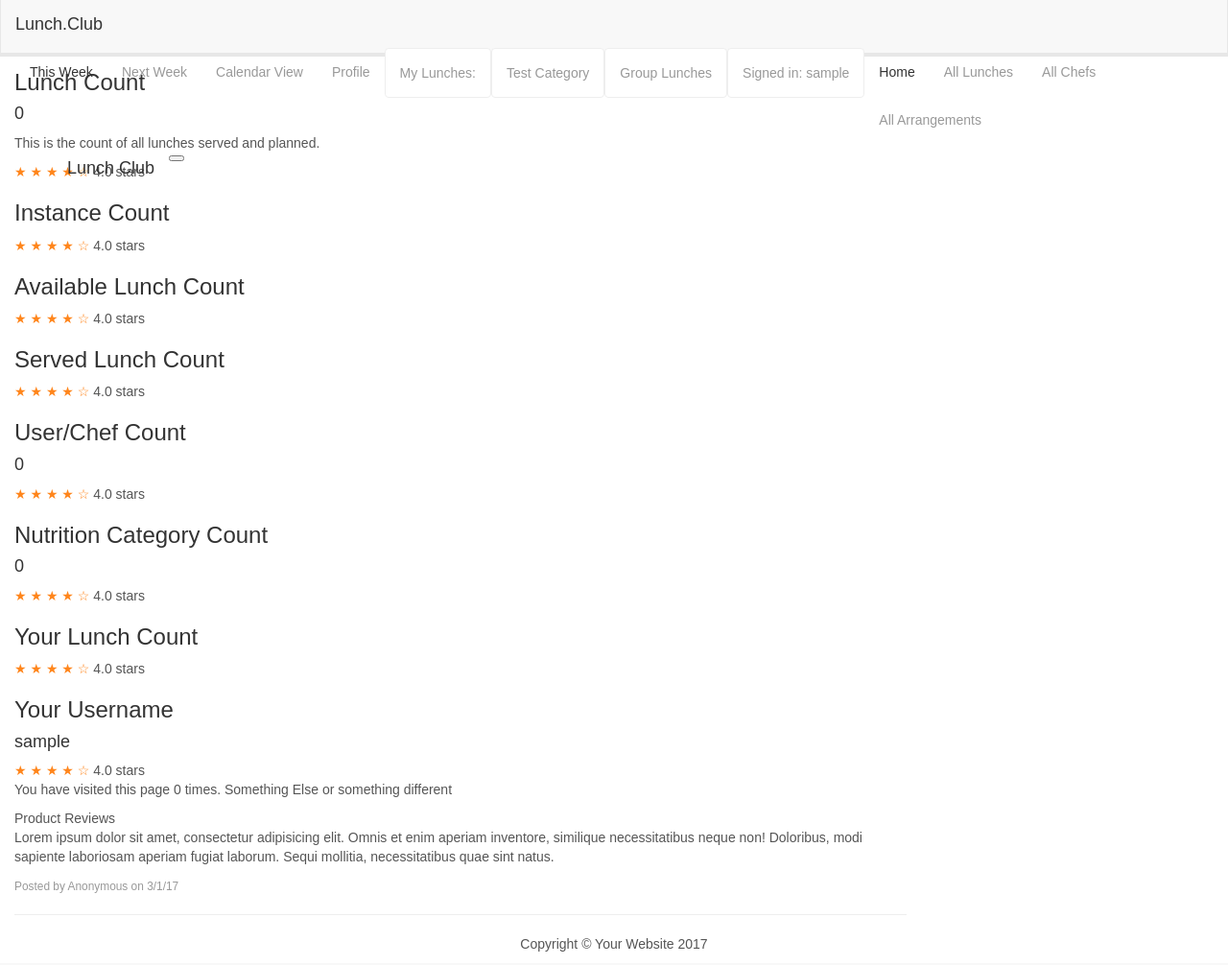
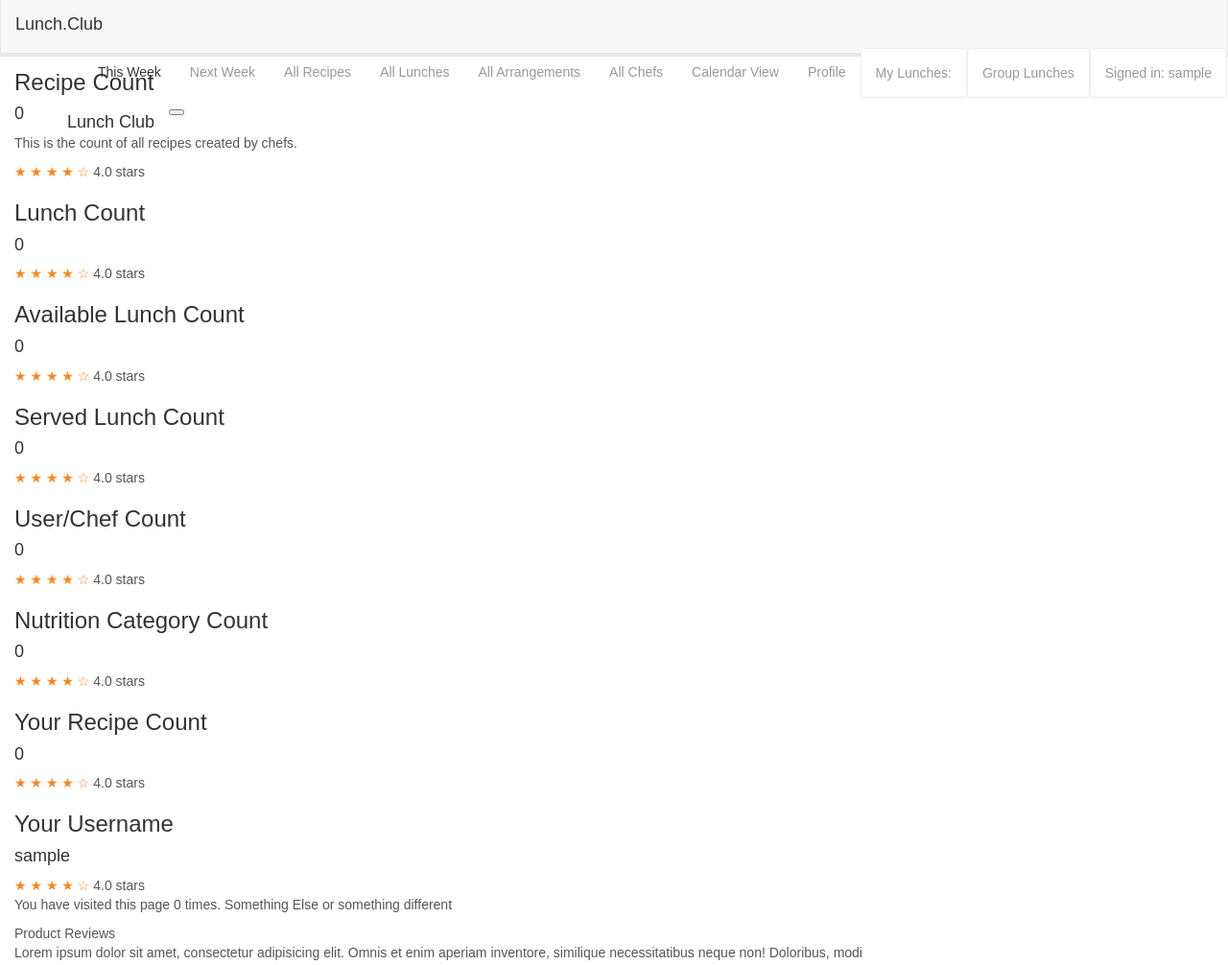
Before and after one commit to dontknow114/Lunch_Club, a Django app: page /lunchclub/ in a window 1280 px wide. Shown: the top 1006 px of the page at 96% size. Run offline with Django 3.2, Linux system fonts and the light colour scheme; the visitor is signed in with stand-in values (Sample User, id 1); data comes from the database, SQL or seed files in the repository; data that the repository does not hold is empty; some libraries are stand-ins or nearby versions.

Commit message:
Starting over with new files

```diff
--- a/lunchclub/models.py
+++ b/lunchclub/models.py
@@ -30,6 +30,7 @@
     # Author as a string rather than object because it hasn't been declared yet in the file.
     description = models.TextField(max_length=1000, help_text="Enter a brief description of the lunch")
     nutritioncategory = models.ManyToManyField(NutritionCategory, help_text="Select a nutrition category for this book")
+    recipe_image = models.ImageField(upload_to='', null=True, blank=True)
     # ManyToManyField used because genre can contain many books. Books can cover many genres.
     # Genre class has already been defined so we can specify the object above.
 
@@ -59,7 +60,7 @@
     """
     Model representing a specific copy of a book (i.e. that can be borrowed from the library).
     """
-#    id = models.UUIDField(primary_key=True, default=uuid.uuid4, help_text="Unique ID for this particular lunch across all lunches served and planned")
+    id = models.UUIDField(primary_key=True, default=uuid.uuid4, help_text="Unique ID for this particular lunch across all lunches served and planned")
     recipe = models.ForeignKey('Recipe', on_delete=models.SET_NULL, null=True)
     information = models.TextField(max_length=1000)
     serve_date = models.DateField(null=True, blank=True)
@@ -122,7 +123,6 @@
     id = models.UUIDField(primary_key=True, default=uuid.uuid4, help_text="Unique ID for this particular transaction for this lunch instance")
 
     gastronome = models.ForeignKey(User, on_delete=models.SET_NULL, null=True)
-    serve_date = models.DateField(null=True, blank=True)
     kudos_amount = models.IntegerField(help_text = "Amount for this transaction")
 
 
@@ -147,4 +147,4 @@
         return reverse('arrangement-detail', args=[str(self.id)])
 
     def __str__(self):
-        return '%s %s %s' % (self.lunch.recipe.user.username, self.gastronome, self.lunch)
+        return '%s %s %s' % (self.lunch.recipe.chef.username, self.gastronome, self.lunch)
--- a/lunchclub/templates/base_generic.html
+++ b/lunchclub/templates/base_generic.html
@@ -45,28 +45,15 @@
 			<ul class="nav navbar-nav navbar-right">
 				<li class="active" role="presentation"><a href="#">This Week</a></li>
 				<li role="presentation"><a href="#plusthree">Next Week</a></li>
+				<li role="presentation"><a href="{% url 'recipelist' %}">All Recipes</a></li>
+				<li role="presentation"><a href="#">All Lunches</a></li>
+				<li role="presentation"><a href="{% url 'arrangementlist' %}">All Arrangements</a></li>
+				<li role="presentation"><a href="">All Chefs</a></li>
 				<li role="presentation"><a href="#Calendar">Calendar View</a></li>
 				<li role="presentation"><a href="#">Profile </a></li>
 				<li role="presentation"><a href="{% url 'my-lunches' %}" class="list-group-item">My Lunches:</a></li>
-				<li role="presentation"><a href="#" class="list-group-item">Test Category</a></li>
 				<li role="presentation"><a href="{% url 'group-lunches' %}" class="list-group-item">Group Lunches</a></li>
-				<li role="presentation"><a href="{% url 'group-lunches' %}" class="list-group-item">Signed in: {{ user.username }}</a></li>
-
-				<li class="nav-item active">
-					<a class="nav-link" href="{% url 'index' %}">Home
-					<span class="sr-only">(current)</span>
-					</a>
-				</li>
-				<li class="nav-item">
-					<a class="nav-link" href="{% url 'lunchlist' %}">All Lunches</a>
-				</li>
-				<li class="nav-item">
-					<a class="nav-link" href="">All Chefs</a>
-				</li>
-				<li class="nav-item">
-					<a class="nav-link" href="{% url 'arrangementlist' %}">All Arrangements</a>
-				</li>
-
+				<li role="presentation"><a href="{% url 'my-lunches' %}" class="list-group-item">Signed in: {{ user.username }}</a></li>
 			</ul>
 			</div>
 		</div>
@@ -101,7 +88,7 @@
 				</a>
 			</li>
 			<li class="nav-item">
-				<a class="nav-link" href="{% url 'lunchlist' %}">All Lunches</a>
+				<a class="nav-link" href="{% url 'recipelist' %}">All Lunches</a>
 			</li>
 			<li class="nav-item">
 			</li>
--- a/lunchclub/templates/index.html
+++ b/lunchclub/templates/index.html
@@ -9,17 +9,17 @@
 		</div>
 		<div class="card mt-4">
 			<div class="card-body">
-				<h3 class="card-title">Lunch Count</h3>
-				<h4>{{ num_lunches }}</h4>
-				<p class="card-text">This is the count of all lunches served and planned.</p>
+				<h3 class="card-title">Recipe Count</h3>
+				<h4>{{ num_recipes }}</h4>
+				<p class="card-text">This is the count of all recipes created by chefs.</p>
 				<span class="text-warning">&#9733; &#9733; &#9733; &#9733; &#9734;</span>
 				4.0 stars
 			</div>
 		</div>
 		<div class="card mt-4">
 			<div class="card-body">
-				<h3 class="card-title">Instance Count</h3>
-				<h4>{{ num_instances }}</h4>
+				<h3 class="card-title">Lunch Count</h3>
+				<h4>{{ num_lunches }}</h4>
 				<p class="card-text"></p>
 				<span class="text-warning">&#9733; &#9733; &#9733; &#9733; &#9734;</span>
 				4.0 stars
@@ -28,7 +28,7 @@
 		<div class="card mt-4">
 			<div class="card-body">
 				<h3 class="card-title">Available Lunch Count</h3>
-				<h4>{{ num_instances_available }}</h4>
+				<h4>{{ num_lunches_available }}</h4>
 				<p class="card-text"></p>
 				<span class="text-warning">&#9733; &#9733; &#9733; &#9733; &#9734;</span>
 				4.0 stars
@@ -37,7 +37,7 @@
 		<div class="card mt-4">
 			<div class="card-body">
 				<h3 class="card-title">Served Lunch Count</h3>
-				<h4>{{ num_instances_served }}</h4>
+				<h4>{{ num_lunches_served }}</h4>
 				<p class="card-text"></p>
 				<span class="text-warning">&#9733; &#9733; &#9733; &#9733; &#9734;</span>
 				4.0 stars
@@ -63,8 +63,8 @@
 		</div>
 		<div class="card mt-4">
 			<div class="card-body">
-				<h3 class="card-title">Your Lunch Count</h3>
-				<h4>{{ cur_user_lunches }}</h4>
+				<h3 class="card-title">Your Recipe Count</h3>
+				<h4>{{ cur_user_recipes }}</h4>
 				<p class="card-text"></p>
 				<span class="text-warning">&#9733; &#9733; &#9733; &#9733; &#9734;</span>
 				4.0 stars
--- a/lunchclub/templates/lunchclub/recipe_list.html
+++ b/lunchclub/templates/lunchclub/recipe_list.html
@@ -1,5 +1,6 @@
 {% extends "base_generic.html" %}
 {% block content %}
+	{% load static %}
 
 	<h1>Lunch List</h1>
 
@@ -41,13 +42,13 @@
 					</div>
 					<div class="row">
 						<div class="col-sm-6">
-							<h3>{{ recipe.recipe_name }} wA</h3>
+							<h3><a href="{{ recipe.get_absolute_url }}">{{ chef.user }}{{ recipe.recipe_name }}</a></h3>
 							<hr>
 							<h4 class="text-left">{{ recipe.description }}</h4>
 									<p>{% for nutritioncategory in recipe.nutritioncategory.all %}#{{ nutritioncategory }}, {% endfor %}</p>
 						</div>
 						<div class="col-sm-6" id="mealimage" style="margin:0px;max-height:100%;padding:0px;height:100%;">
-							<img src="{% static 'assets/img/Peppers.jpg' %}" style="width:79%;margin:0px;max-height:125;padding:10px;">
+							<img src="{% static 'assets\img\Burger.jpg' %}" style="width:79%;margin:0px;max-height:125;padding:10px;">
 						</div>
 					</div>
 					<p><a class="btn btn-default" role="button" href="#">Mark as recieved</a><a class="btn btn-default" role="button" href="#">Leave a review</a></p>
--- a/lunchclub/views.py
+++ b/lunchclub/views.py
@@ -56,7 +56,7 @@
 from django.views import generic
 
 class RecipeListView(generic.ListView):
-	model = Lunch
+	model = Recipe
 	paginate_by = 5
 
 	def get_context_data(self, **kwargs):
@@ -106,12 +106,12 @@
 	Generic class-based view listing books on loan to current user.
 	"""
 	model = Lunch
-	template_name ='lunchclub/lunchinstance_list_applied_user.html'
+	template_name ='lunchclub/lunch_list_applied_user.html'
 	paginate_by = 2
 
 	def get_queryset(self):
 	#        return LunchInstance.objects.filter(gastronome=self.request.user).filter(status__exact='o').order_by('due_back')
-		return Lunch.objects.filter(Recipe__chef=self.request.user).order_by('serve_date')
+		return Lunch.objects.filter(recipe__chef=self.request.user).order_by('serve_date')
 
 
 
```
Also changed, not shown: lunch_box/settings.py (+11 -0 lines), lunchclub/admin.py (+4 -4 lines), lunchclub/templates/lunchclub/lunch_list_applied_user.html (added, +16 -0 lines), lunchclub/migrations/0001_initial.py, lunchclub/migrations/0002_recipe_recipe_image.py (added), 2 other files.
